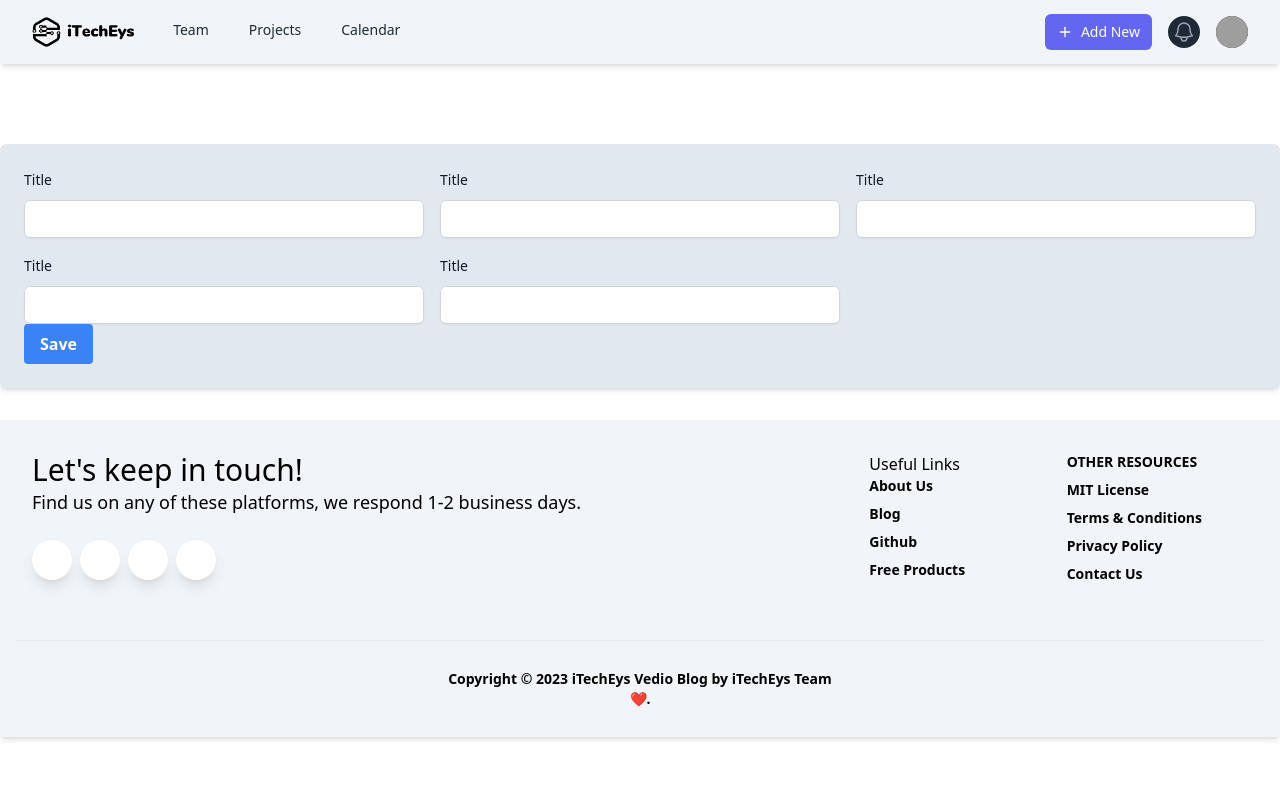
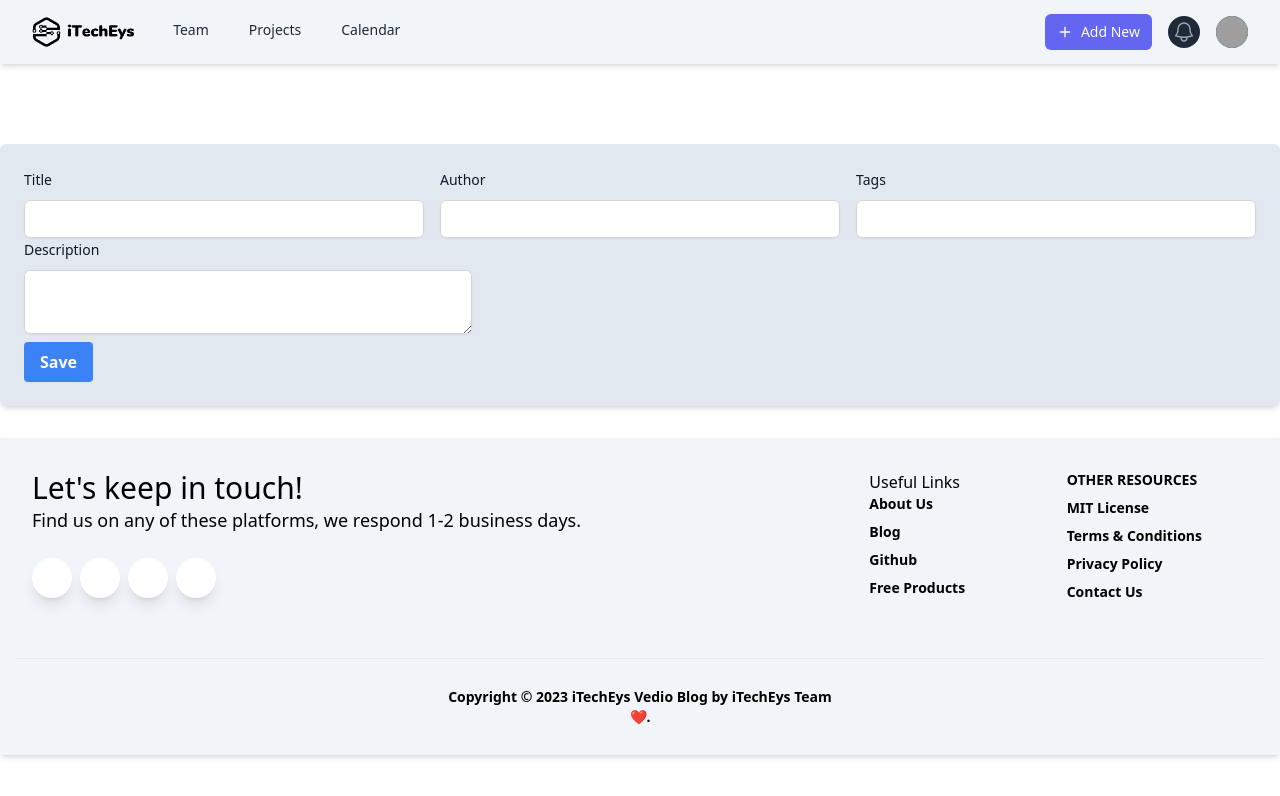
Before and after one commit to MotalibHossain/iTech-Vedio-blog, a React (Create React App) app: page /add-vedio in a window 1280 px wide. Shown: the top 796 px of the page. Built offline with nearby package versions, Linux system fonts and the light colour scheme; grey boxes are pictures that could not be loaded; some icons are missing.

Commit message:
update UI

```diff
--- a/src/App.css
+++ b/src/App.css
@@ -647,7 +647,7 @@ video {
 
 .btn-blue:hover {
   --tw-bg-opacity: 1;
-  background-color: rgb(29 78 216 / var(--tw-bg-opacity));
+  background-color: rgb(132 204 22 / var(--tw-bg-opacity));
 }
 
 .from-control {
@@ -669,13 +669,13 @@ video {
   --tw-ring-color: rgb(209 213 219 / var(--tw-ring-opacity));
 }
 
-.from-control:focus-within {
-  --tw-ring-offset-shadow: var(--tw-ring-inset) 0 0 0 var(--tw-ring-offset-width) var(--tw-ring-offset-color);
-  --tw-ring-shadow: var(--tw-ring-inset) 0 0 0 calc(2px + var(--tw-ring-offset-width)) var(--tw-ring-color);
-  box-shadow: var(--tw-ring-offset-shadow), var(--tw-ring-shadow), var(--tw-shadow, 0 0 #0000);
-  --tw-ring-inset: inset;
-  --tw-ring-opacity: 1;
-  --tw-ring-color: rgb(79 70 229 / var(--tw-ring-opacity));
+.from-control:focus {
+  outline: 2px solid transparent;
+  outline-offset: 2px;
+}
+
+.from-control{
+  /* @apply focus:outline-none focus:ring focus:ring-indigo-200; */
 }
 
 @media (min-width: 640px) {
@@ -879,10 +879,6 @@ video {
   height: auto;
 }
 
-.h-full {
-  height: 100%;
-}
-
 .max-h-\[570px\] {
   max-height: 570px;
 }
@@ -1402,12 +1398,6 @@ video {
   box-shadow: var(--tw-ring-offset-shadow, 0 0 #0000), var(--tw-ring-shadow, 0 0 #0000), var(--tw-shadow);
 }
 
-.shadow-sm {
-  --tw-shadow: 0 1px 2px 0 rgb(0 0 0 / 0.05);
-  --tw-shadow-colored: 0 1px 2px 0 var(--tw-shadow-color);
-  box-shadow: var(--tw-ring-offset-shadow, 0 0 #0000), var(--tw-ring-shadow, 0 0 #0000), var(--tw-shadow);
-}
-
 .outline-none {
   outline: 2px solid transparent;
   outline-offset: 2px;
@@ -1419,18 +1409,9 @@ video {
   box-shadow: var(--tw-ring-offset-shadow), var(--tw-ring-shadow), var(--tw-shadow, 0 0 #0000);
 }
 
-.ring-inset {
-  --tw-ring-inset: inset;
-}
-
 .ring-black {
   --tw-ring-opacity: 1;
   --tw-ring-color: rgb(0 0 0 / var(--tw-ring-opacity));
-}
-
-.ring-gray-300 {
-  --tw-ring-opacity: 1;
-  --tw-ring-color: rgb(209 213 219 / var(--tw-ring-opacity));
 }
 
 .ring-opacity-5 {
@@ -1470,21 +1451,6 @@ video {
   transition-timing-function: cubic-bezier(0, 0, 0.2, 1);
 }
 
-.focus-within\:ring-2:focus-within {
-  --tw-ring-offset-shadow: var(--tw-ring-inset) 0 0 0 var(--tw-ring-offset-width) var(--tw-ring-offset-color);
-  --tw-ring-shadow: var(--tw-ring-inset) 0 0 0 calc(2px + var(--tw-ring-offset-width)) var(--tw-ring-color);
-  box-shadow: var(--tw-ring-offset-shadow), var(--tw-ring-shadow), var(--tw-shadow, 0 0 #0000);
-}
-
-.focus-within\:ring-inset:focus-within {
-  --tw-ring-inset: inset;
-}
-
-.focus-within\:ring-indigo-600:focus-within {
-  --tw-ring-opacity: 1;
-  --tw-ring-color: rgb(79 70 229 / var(--tw-ring-opacity));
-}
-
 .hover\:scale-\[1\.03\]:hover {
   --tw-scale-x: 1.03;
   --tw-scale-y: 1.03;
@@ -1594,10 +1560,6 @@ video {
     display: none;
   }
 
-  .sm\:max-w-md {
-    max-width: 28rem;
-  }
-
   .sm\:grid-cols-2 {
     grid-template-columns: repeat(2, minmax(0, 1fr));
   }
--- a/src/index.css
+++ b/src/index.css
@@ -4,12 +4,13 @@
 
 @layer components {
 	.btn-blue {
-	  @apply bg-blue-500 hover:bg-blue-700 text-white font-bold py-2 px-4 rounded;
+	  @apply bg-blue-500 hover:bg-lime-500 text-white font-bold py-2 px-4 rounded;
 	}
 	.from-control{
 		@apply w-full h-full px-4 py-2 rounded-md shadow-sm;
 		@apply ring-1 ring-inset ring-gray-300;
-		@apply focus-within:ring-2 focus-within:ring-inset focus-within:ring-indigo-600;
+		@apply focus:outline-none;
+		/* @apply focus:outline-none focus:ring focus:ring-indigo-200; */
 		@apply sm:max-w-md;
 	}
   }
--- a/src/pages/AddVedio.js
+++ b/src/pages/AddVedio.js
@@ -10,26 +10,23 @@ export default function AddVedio() {
                             <div className="grid grid-cols-1 sm:grid-cols-2 md:grid-cols-2 lg:grid-cols-3 xl:grid-cols-3 2xl:grid-cols-3 gap-4">
                                 <div className="grid">
                                     <label htmlFor="title" className="block text-sm font-medium leading-6 text-gray-900 mb-2">Title</label>
-                                    <input type="text" name="title" className="w-full h-full px-4 py-2 rounded-md shadow-sm ring-1 ring-inset ring-gray-300 focus-within:ring-2 focus-within:ring-inset focus-within:ring-indigo-600 sm:max-w-md"/>
+                                    <input type="text" name="title" className="from-control"/>
                                 </div>
                                 <div className="grid">
-                                    <label htmlFor="title" className="block text-sm font-medium leading-6 text-gray-900 mb-2">Title</label>
-                                    <input type="text" name="title" className="w-full h-full px-4 py-2 rounded-md shadow-sm ring-1 ring-inset ring-gray-300 focus-within:ring-2 focus-within:ring-inset focus-within:ring-indigo-600 sm:max-w-md"/>
+                                    <label htmlFor="title" className="block text-sm font-medium leading-6 text-gray-900 mb-2">Author</label>
+                                    <input type="text" name="author" className="from-control"/>
                                 </div>
                                 <div className="grid">
-                                    <label htmlFor="title" className="block text-sm font-medium leading-6 text-gray-900 mb-2">Title</label>
-                                    <input type="text" name="title" className="w-full h-full px-4 py-2 rounded-md shadow-sm ring-1 ring-inset ring-gray-300 focus-within:ring-2 focus-within:ring-inset focus-within:ring-indigo-600 sm:max-w-md"/>
+                                    <label htmlFor="title" className="block text-sm font-medium leading-6 text-gray-900 mb-2">Tags</label>
+                                    <input type="text" name="tags" className="from-control"/>
                                 </div>
-                                <div className="grid">
-                                    <label htmlFor="title" className="block text-sm font-medium leading-6 text-gray-900 mb-2">Title</label>
-                                    <input type="text" name="title" className="w-full h-full px-4 py-2 rounded-md shadow-sm ring-1 ring-inset ring-gray-300 focus-within:ring-2 focus-within:ring-inset focus-within:ring-indigo-600 sm:max-w-md"/>
-                                </div>
-                                <div className="grid">
-                                    <label htmlFor="title" className="block text-sm font-medium leading-6 text-gray-900 mb-2">Title</label>
-                                    <input type="text" name="title" className="from-control"/>
-                                </div>
+
                             </div>
-                            <button className="btn-blue">Save</button>
+                            <div className="grid">
+                                <label htmlFor="title" className="block text-sm font-medium leading-6 text-gray-900 mb-2">Description</label>
+                                <textarea name="description" className="from-control grid grid-rows"/>
+                            </div>
+                            <button className="btn-blue mt-2">Save</button>
                         </form>
                     </div>
                 </div>
```
